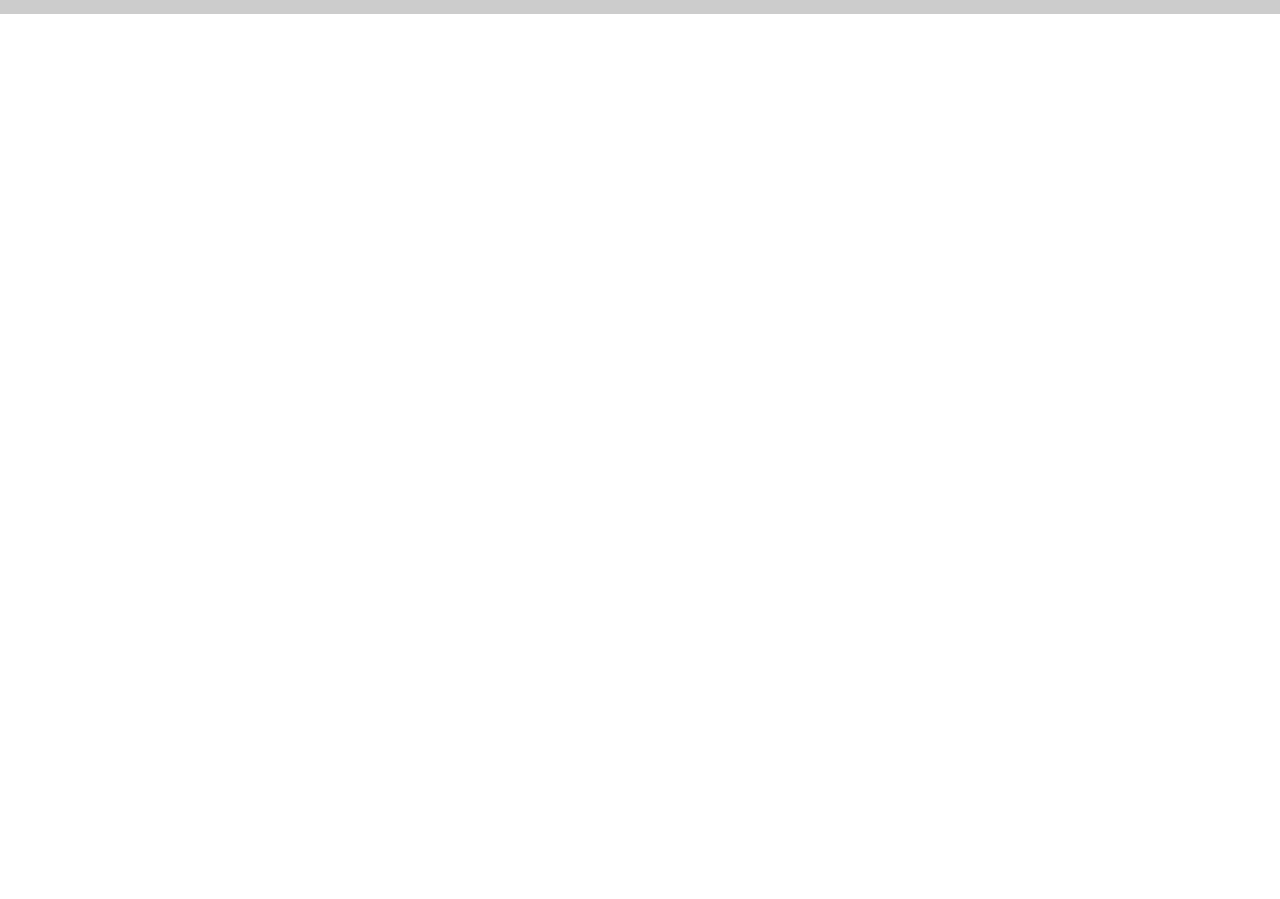
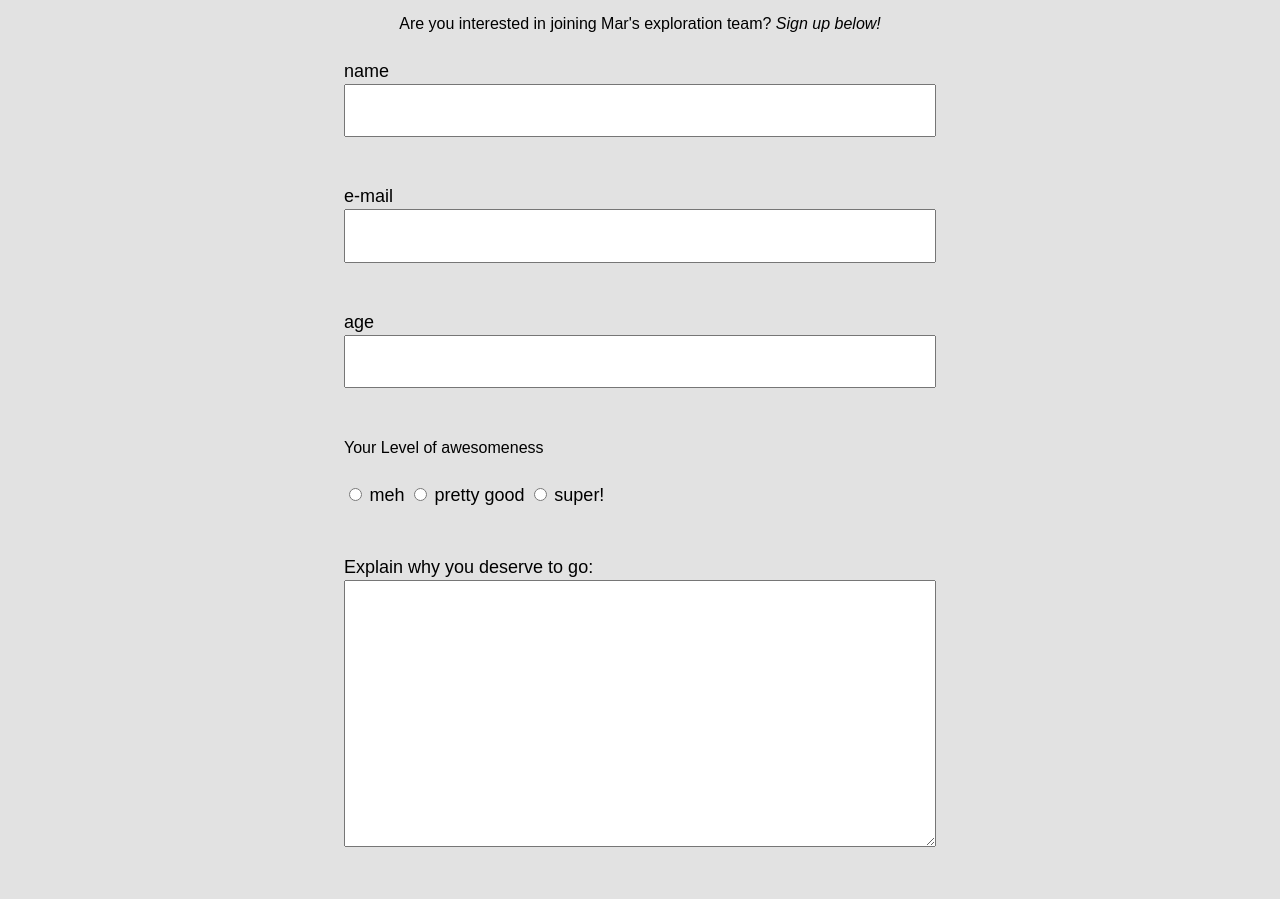
Before and after one commit to mattkemball/dsn1675-planet-website, a plain HTML site: page exploration.html in a window 1280 px wide. Shown: the part 144-1043 px from the top of the page. Before the commit the page ends 800 px from the top, so only its background shows below. Drawn offline with Linux system fonts and the light colour scheme.

Commit message:
mars
set up sign up page by creating email. name and age sections along with
a radio set up of three options and an explanation section. Used css to
centre the layout.

```diff
--- a/css/main.css
+++ b/css/main.css
@@ -202,3 +202,41 @@ dd {
 li {
     padding-left: 1rem;
 }
+
+label {
+    display: block;
+}
+
+input + label {
+    display: inline-block;
+}
+
+.field {
+    width: 100%;
+    height: 4em
+}
+
+.area {
+    width: 100%;
+    height: 20em;
+}
+
+
+.sign {
+    text-align: center;
+}
+
+.form {
+    max-width: 40em;
+    margin: 0 auto;
+}
+
+
+.background {
+    background-color: #e2e2e2;
+}
+
+
+.radio {
+    white-space: nowrap;
+}
--- a/exploration.html
+++ b/exploration.html
@@ -30,7 +30,62 @@
 
     <main role="main" id="main">
 
-    <p></p>
+
+  <div class="background">
+
+     <div class="island">
+    <p class="title yotta">Join mar's Exploration</p>
+         </div>
+        <p class="title">Are you interested in joining Mar's exploration team?
+         <em>Sign up below!</em></p>
+
+        <form action="thanks.html" method="post" class="form">
+      <div class="island">
+        <label class="mega" for="name">name</label>
+        <input class="field" id="name">
+          </div>
+
+         <div class="island">
+        <label class="mega" for="e-mail">e-mail</label>
+        <input class="field" type="email" id="e-mail">
+        </div>
+
+         <div class="island">
+        <label class="mega" for="age">age</label>
+        <input class="field" type="number" id="number">
+        </div>
+
+
+        <div class="island">
+            <p>Your Level of awesomeness</p>
+
+       <span class="radio">
+        <input type="radio" id="meh" name="level">
+         <label class="mega" for="meh">meh</label>
+         </span>
+        <span class="radio">
+        <input type="radio" id="pretty-good"  name="level">
+            <label class="mega" for="pretty-good">pretty good</label>
+           </span>
+        <span class="radio">
+        <input type="radio" id="super" name="level">
+            <label class="mega" for="super">super!</label>
+       </span>
+        </div>
+
+
+         <div class="island">
+            <label class="mega" for="explain">Explain why you deserve to go:</label>
+            <textarea class="area" id="explain"></textarea>
+        </div>
+
+        <div class="sign island">
+        <button class="exa" type="submit">send!</button>
+        </div>
+
+         </form>
+      </div>
+
 
 
 
@@ -46,8 +101,5 @@
             </ul>
         </div>
      </div>
-
-
-
 </body>
 </html>
```
